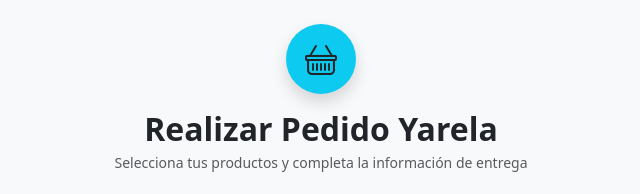
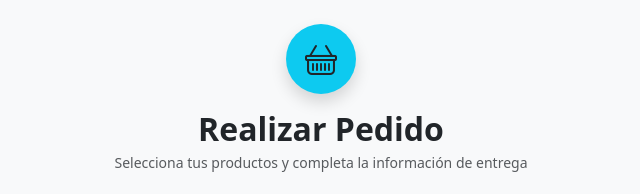
Before and after one commit to Razul11/pedidos-cliente-pwa, a plain HTML site: page index.html in a window 1280 px wide. Shown: the top 194 px of the page, without its empty margins (319-959 px from the left). Drawn offline with nearby package versions, Linux system fonts and the light colour scheme; no server answers.

Commit message:
prueba 2

```diff
--- a/index.html
+++ b/index.html
@@ -28,7 +28,7 @@
             </div>
 
             <h2 class="fw-bold mb-1">
-                Realizar Pedido Yarela
+                Realizar Pedido
             </h2>
 
             <p class="text-muted small mb-0">
```
